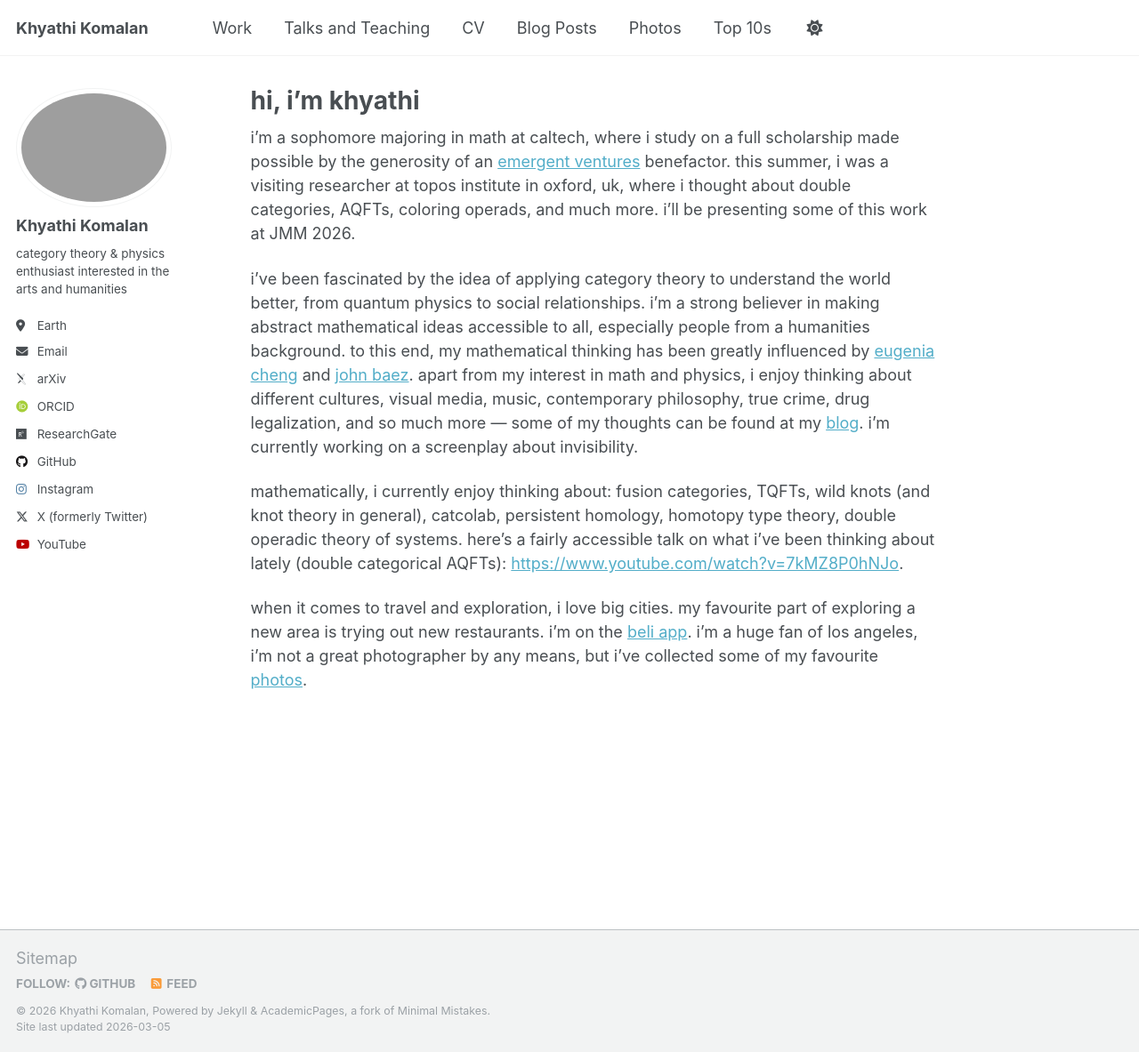
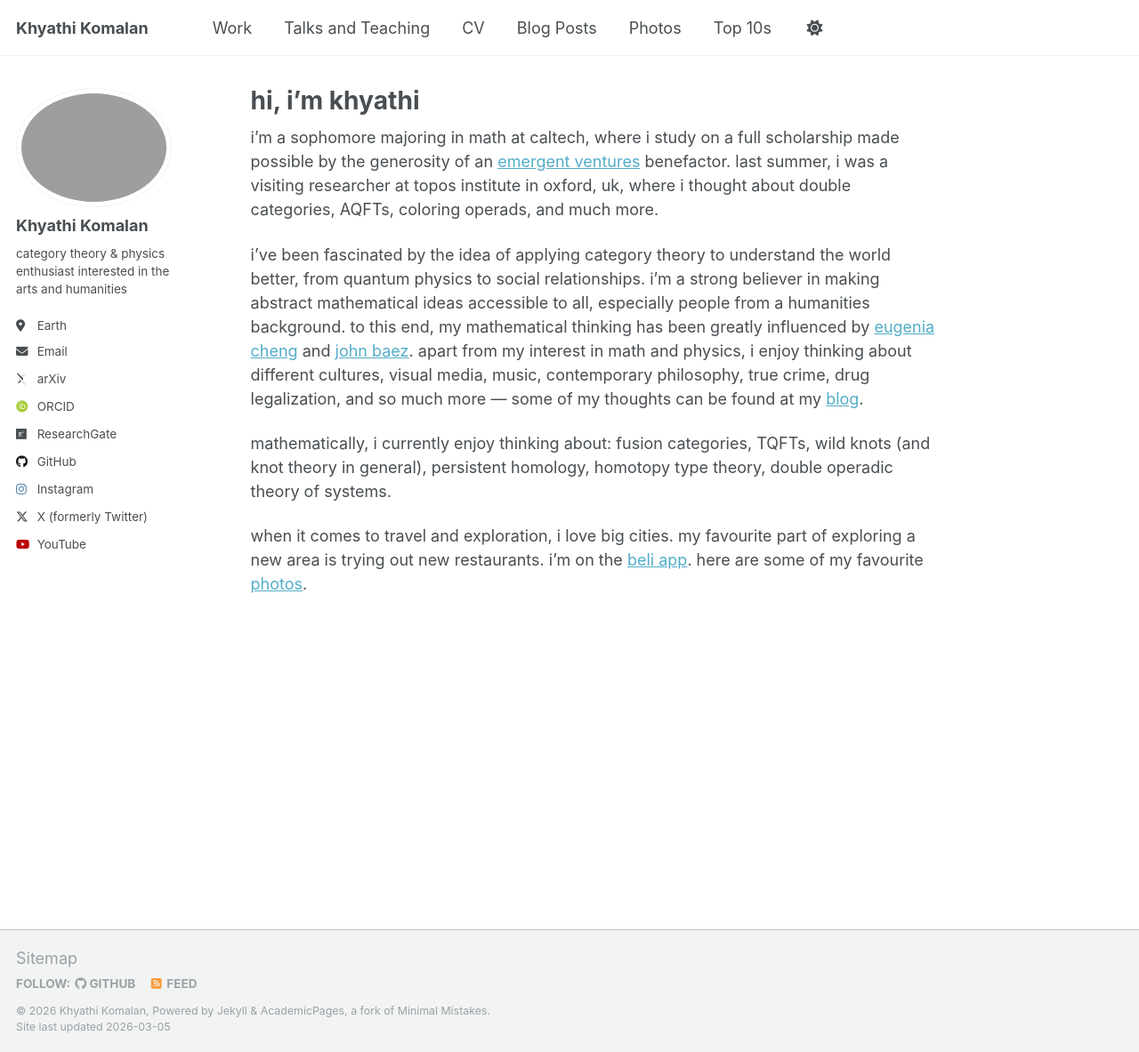
Before and after one commit to khyathikomalan/khyathikomalan.github.io, a Jekyll site: the page built from _pages/about.md, in a window 1280 px wide and 1183 px high. Shown: the whole window at 89% size. Built offline with Jekyll 4.4.1, drawn with Linux system fonts in a browser that asks for light colours; some web fonts are replaced.

Commit message:
Update about.md

```diff
--- a/_pages/about.md
+++ b/_pages/about.md
@@ -7,10 +7,10 @@ redirect_from:
   - /about.html
 ---
 
-i'm a sophomore majoring in math at caltech, where i study on a full scholarship made possible by the generosity of an [emergent ventures](https://www.mercatus.org/emergent-ventures) benefactor. this summer, i was a visiting researcher at topos institute in oxford, uk, where i thought about double categories, AQFTs, coloring operads, and much more. i'll be presenting some of this work at JMM 2026.
+i'm a sophomore majoring in math at caltech, where i study on a full scholarship made possible by the generosity of an [emergent ventures](https://www.mercatus.org/emergent-ventures) benefactor. last summer, i was a visiting researcher at topos institute in oxford, uk, where i thought about double categories, AQFTs, coloring operads, and much more.
 
-i've been fascinated by the idea of applying category theory to understand the world better, from quantum physics to social relationships. i'm a strong believer in making abstract mathematical ideas accessible to all, especially people from a humanities background. to this end, my mathematical thinking has been greatly influenced by [eugenia cheng](https://eugeniacheng.com/) and [john baez](https://johncarlosbaez.wordpress.com/). apart from my interest in math and physics, i enjoy thinking about different cultures, visual media, music, contemporary philosophy, true crime, drug legalization, and so much more — some of my thoughts can be found at my [blog](https://khyathikomalan.github.io/year-archive/). i'm currently working on a screenplay about invisibility.
+i've been fascinated by the idea of applying category theory to understand the world better, from quantum physics to social relationships. i'm a strong believer in making abstract mathematical ideas accessible to all, especially people from a humanities background. to this end, my mathematical thinking has been greatly influenced by [eugenia cheng](https://eugeniacheng.com/) and [john baez](https://johncarlosbaez.wordpress.com/). apart from my interest in math and physics, i enjoy thinking about different cultures, visual media, music, contemporary philosophy, true crime, drug legalization, and so much more — some of my thoughts can be found at my [blog](https://khyathikomalan.github.io/year-archive/).
 
-mathematically, i currently enjoy thinking about: fusion categories, TQFTs, wild knots (and knot theory in general), catcolab, persistent homology, homotopy type theory, double operadic theory of systems. here's a fairly accessible talk on what i've been thinking about lately (double categorical AQFTs): [https://www.youtube.com/watch?v=7kMZ8P0hNJo](https://www.youtube.com/watch?v=7kMZ8P0hNJo).
+mathematically, i currently enjoy thinking about: fusion categories, TQFTs, wild knots (and knot theory in general), persistent homology, homotopy type theory, double operadic theory of systems.
 
-when it comes to travel and exploration, i love big cities. my favourite part of exploring a new area is trying out new restaurants. i'm on the [beli app](https://beliapp.co/app/khyathik). i'm a huge fan of los angeles, i'm not a great photographer by any means, but i've collected some of my favourite [photos](https://khyathikomalan.github.io/portfolio/).
+when it comes to travel and exploration, i love big cities. my favourite part of exploring a new area is trying out new restaurants. i'm on the [beli app](https://beliapp.co/app/khyathik). here are some of my favourite [photos](https://khyathikomalan.github.io/portfolio/).
```
